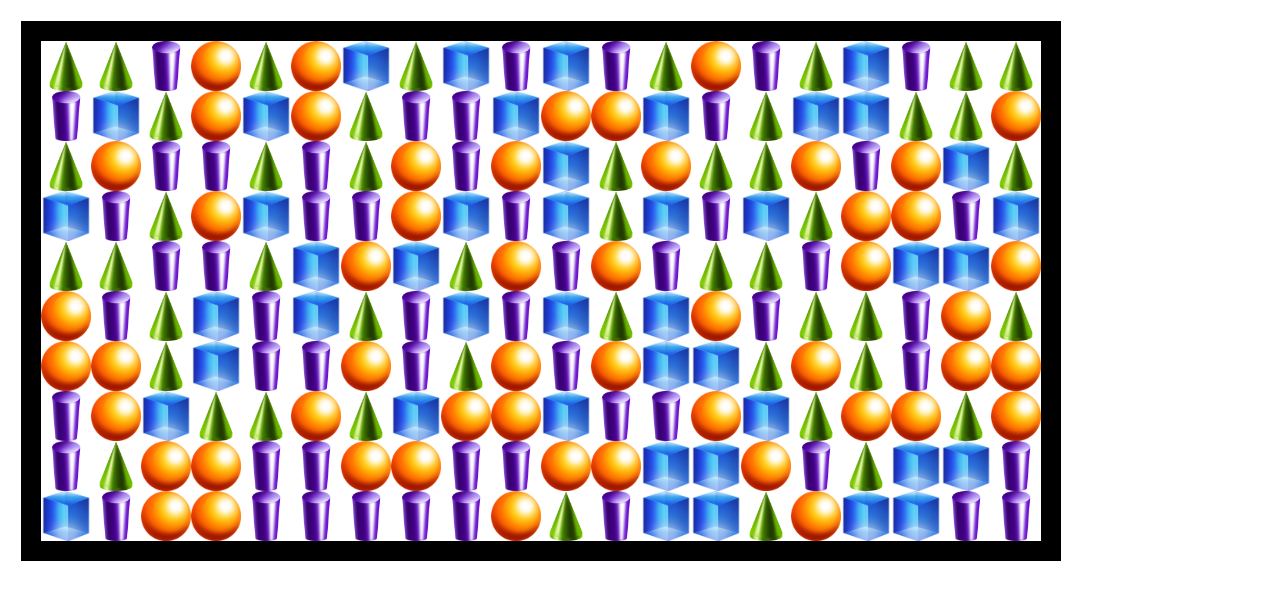
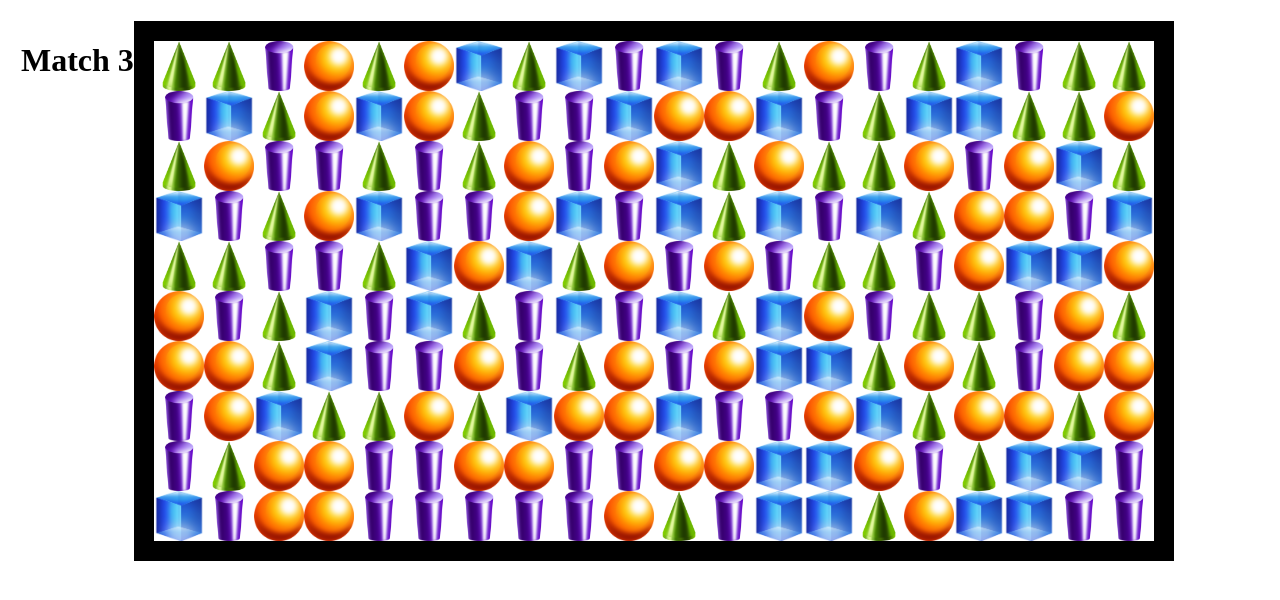
Before and after one commit to SudoSweatLord/same-game, a React (Create React App) app: page / in a window 1280 px wide. Shown: the top 600 px of the page. Built offline with nearby package versions, Linux system fonts and the light colour scheme.

Commit message:
feat: header

```diff
--- a/src/App.js
+++ b/src/App.js
@@ -4,6 +4,7 @@ import blueTile from "./tiles/blue.png";
 import greenTile from "./tiles/green.png";
 import orangeTile from "./tiles/orange.png";
 import purpleTile from "./tiles/purple.png";
+import Header from "./Header";
 
 // grid
 const width = 20;
@@ -68,9 +69,12 @@ const App = () => {
   };
   const dragEnd = (e) => {
     // console.log("drag end", e.target);
-    const tileBeingDraggedID =
-      parseInt(tilebeingDragged.getAttribute("data-id"));
-    const tileBeingReplacedID = parseInt(tileBeingReplaced.getAttribute("data-id"));
+    const tileBeingDraggedID = parseInt(
+      tilebeingDragged.getAttribute("data-id")
+    );
+    const tileBeingReplacedID = parseInt(
+      tileBeingReplaced.getAttribute("data-id")
+    );
     grid[tileBeingReplacedID] = tilebeingDragged.getAttribute("src");
     grid[tileBeingDraggedID] = tileBeingReplaced.getAttribute("src");
     console.log(tileBeingReplacedID, tileBeingDraggedID);
@@ -102,6 +106,7 @@ const App = () => {
   }, [checkForVerticalThree, checkForHorizontalThree, moveTilesDown, grid]);
   return (
     <div className="app">
+      <Header />
       <div className="game">
         {grid.map((tileColor, index) => {
           const colorName = tileColor.split("/").pop().split(".")[0];
--- /dev/null
+++ b/src/Header.js
@@ -0,0 +1,11 @@
+import React from "react";
+
+function Header() {
+  return (
+    <header>
+      <h1>Match 3</h1>
+    </header>
+  );
+}
+
+export default Header;
```
